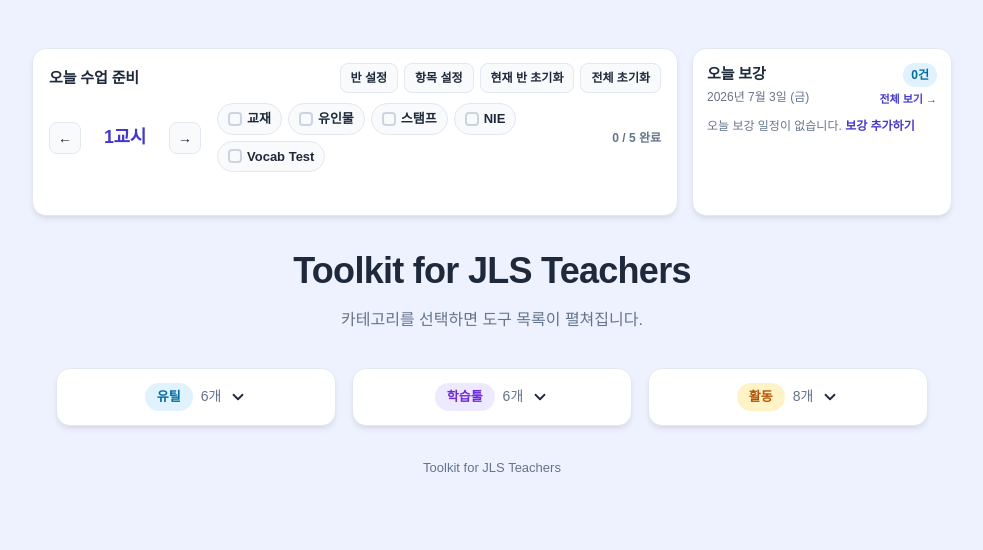
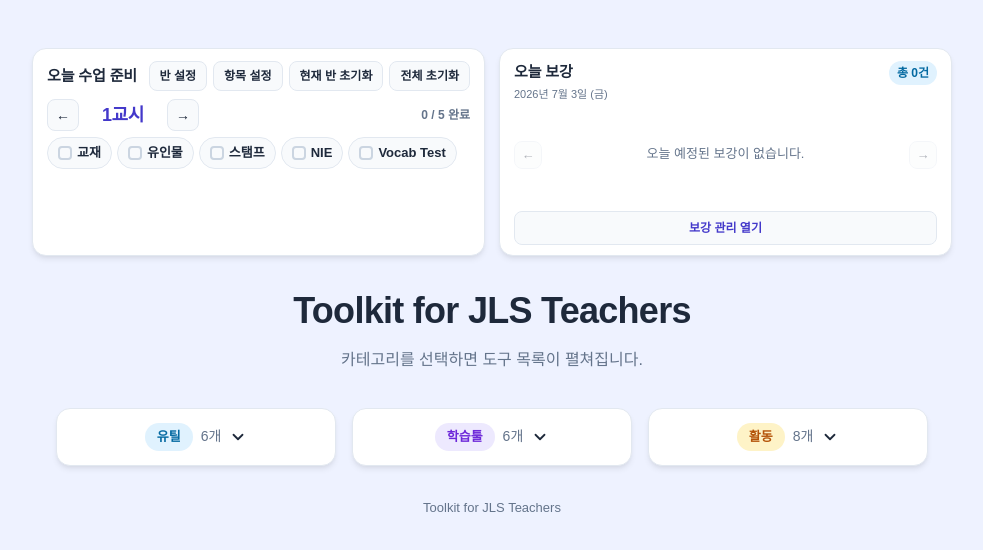
Before and after one commit to EthanT1619/teacher-toolkit, a plain HTML site: page index.html in a window 1280 px wide. Shown: the whole page, without its empty margins (148-1131 px from the left). Drawn offline with Linux system fonts and the light colour scheme.

Commit message:
Add files via upload

```diff
--- a/index.html
+++ b/index.html
@@ -187,22 +187,20 @@
       color: var(--text-muted);
     }
 
-    /* ── 상단: 수업 준비 + 오늘 보강 ── */
+    /* ── 상단 대시보드 (고정 높이 2컬럼) ── */
     .home-top-row {
-      display: flex;
-      align-items: stretch;
+      --dashboard-h: 208px;
+      display: grid;
+      grid-template-columns: 1fr 1fr;
       gap: 14px;
+      height: var(--dashboard-h);
       margin-bottom: 28px;
     }
 
-    .home-top-row__checklist {
-      flex: 1;
+    .home-top-row__checklist,
+    .home-top-row__makeup {
       min-width: 0;
-    }
-
-    .home-top-row__makeup {
-      flex: 0 0 260px;
-      width: 260px;
+      height: var(--dashboard-h);
     }
 
     /* ── 오늘 수업 준비 체크리스트 ── */
@@ -211,8 +209,11 @@
       border: 1px solid var(--border);
       border-radius: var(--radius);
       box-shadow: var(--shadow);
-      padding: 14px 16px 12px;
-      height: 100%;
+      padding: 12px 14px 10px;
+      height: var(--dashboard-h);
+      display: flex;
+      flex-direction: column;
+      overflow: hidden;
     }
 
     .prep-checklist__top {
@@ -220,8 +221,9 @@
       flex-wrap: wrap;
       align-items: center;
       justify-content: space-between;
-      gap: 8px 12px;
-      margin-bottom: 10px;
+      gap: 6px 10px;
+      margin-bottom: 8px;
+      flex-shrink: 0;
     }
 
     .prep-checklist__title {
@@ -263,10 +265,19 @@
     }
 
     .prep-checklist__main {
+      flex: 1;
+      min-height: 0;
       display: flex;
-      flex-wrap: wrap;
+      flex-direction: column;
+      gap: 6px;
+    }
+
+    .prep-checklist__nav-row {
+      display: flex;
       align-items: center;
-      gap: 10px 16px;
+      justify-content: space-between;
+      gap: 8px;
+      flex-shrink: 0;
     }
 
     .prep-checklist__nav {
@@ -313,10 +324,13 @@
     .prep-checklist__items {
       display: flex;
       flex-wrap: wrap;
-      align-items: center;
-      gap: 6px;
+      align-content: flex-start;
+      align-items: flex-start;
+      gap: 5px;
       flex: 1;
-      min-width: 0;
+      min-height: 0;
+      overflow-y: auto;
+      padding-right: 2px;
     }
 
     .prep-checklist__chip {
@@ -373,11 +387,11 @@
     }
 
     .prep-checklist__progress {
-      margin-left: auto;
       font-size: 0.75rem;
       font-weight: 600;
       color: var(--text-muted);
       white-space: nowrap;
+      flex-shrink: 0;
     }
 
     .prep-checklist-dialog {
@@ -447,25 +461,22 @@
       line-height: 1.4;
     }
 
-    /* ── 오늘 보강 위젯 (makeup-scheduler 연동) ── */
+    /* ── 오늘 보강 위젯 (캐러셀) ── */
     .makeup-widget {
       background: var(--surface);
       border: 1px solid var(--border);
       border-radius: var(--radius);
       box-shadow: var(--shadow);
-      padding: 14px 14px 12px;
-      height: 100%;
+      padding: 12px 14px 10px;
+      height: var(--dashboard-h);
       display: flex;
       flex-direction: column;
-      min-height: 168px;
+      overflow: hidden;
     }
 
     .makeup-widget__top {
-      display: flex;
-      flex-direction: column;
-      gap: 6px;
-      margin-bottom: 8px;
       flex-shrink: 0;
+      margin-bottom: 6px;
     }
 
     .makeup-widget__head {
@@ -482,17 +493,9 @@
     }
 
     .makeup-widget__date {
-      font-size: 0.75rem;
+      font-size: 0.6875rem;
       color: var(--text-muted);
       margin-top: 2px;
-    }
-
-    .makeup-widget__meta {
-      display: flex;
-      flex-direction: column;
-      align-items: flex-end;
-      gap: 4px;
-      flex-shrink: 0;
     }
 
     .makeup-widget__count {
@@ -503,18 +506,7 @@
       padding: 3px 8px;
       border-radius: 999px;
       white-space: nowrap;
-    }
-
-    .makeup-widget__link {
-      font-size: 0.6875rem;
-      font-weight: 700;
-      color: #4338ca;
-      text-decoration: none;
-      white-space: nowrap;
-    }
-
-    .makeup-widget__link:hover {
-      text-decoration: underline;
+      flex-shrink: 0;
     }
 
     .makeup-widget__overlap {
@@ -522,9 +514,9 @@
       font-weight: 600;
       color: #b45309;
       background: var(--activity-bg);
-      padding: 5px 8px;
+      padding: 4px 8px;
       border-radius: 8px;
-      margin-bottom: 6px;
+      margin-bottom: 4px;
       flex-shrink: 0;
       line-height: 1.35;
     }
@@ -533,67 +525,85 @@
       display: none;
     }
 
-    .makeup-widget__list {
-      list-style: none;
+    .makeup-widget__body {
+      flex: 1;
+      min-height: 0;
       display: flex;
       flex-direction: column;
-      gap: 5px;
+      gap: 4px;
+    }
+
+    .makeup-widget__carousel {
       flex: 1;
       min-height: 0;
-      overflow-y: auto;
+      display: grid;
+      grid-template-columns: 28px 1fr 28px;
+      align-items: center;
+      gap: 6px;
     }
 
-    .makeup-widget__empty {
-      font-size: 0.75rem;
-      color: var(--text-muted);
-      padding: 2px 0;
-      line-height: 1.45;
+    .makeup-widget__arrow {
+      width: 28px;
+      height: 28px;
+      border: 1px solid var(--border);
+      border-radius: 8px;
+      background: #f8fafc;
+      color: var(--text);
+      font-size: 0.8125rem;
+      cursor: pointer;
+      display: flex;
+      align-items: center;
+      justify-content: center;
+      flex-shrink: 0;
+      transition: background 0.15s ease, border-color 0.15s ease;
     }
 
-    .makeup-widget__empty a {
-      color: #4338ca;
-      font-weight: 600;
-      text-decoration: none;
+    .makeup-widget__arrow:hover:not(:disabled) {
+      background: var(--util-bg);
+      border-color: #7dd3fc;
     }
 
-    .makeup-widget__empty a:hover {
-      text-decoration: underline;
+    .makeup-widget__arrow:disabled {
+      opacity: 0.35;
+      cursor: not-allowed;
     }
 
-    .makeup-widget__item-link {
+    .makeup-widget__slide {
+      min-width: 0;
+      height: 100%;
       display: flex;
-      flex-direction: column;
-      align-items: flex-start;
-      gap: 3px;
-      padding: 7px 9px;
+      align-items: center;
+      justify-content: center;
+    }
+
+    .makeup-widget__card {
+      width: 100%;
+      padding: 8px 10px;
       border: 1px solid var(--border);
       border-radius: 8px;
       background: #f8fafc;
       text-decoration: none;
       color: inherit;
+      display: flex;
+      flex-direction: column;
+      gap: 3px;
       transition: background 0.15s ease, border-color 0.15s ease;
     }
 
-    .makeup-widget__item-link:hover {
+    a.makeup-widget__card:hover {
       background: var(--util-bg);
       border-color: #7dd3fc;
     }
 
-    .makeup-widget__item--completed .makeup-widget__item-link {
-      opacity: 0.72;
-      background: #f1f5f9;
+    .makeup-widget__card--completed {
+      opacity: 0.75;
     }
 
-    .makeup-widget__item--cancelled .makeup-widget__item-link {
+    .makeup-widget__card--cancelled {
       opacity: 0.55;
-      background: #f1f5f9;
     }
 
-    .makeup-widget__dot {
-      display: none;
-    }
-
-    .makeup-widget__row {
+    .makeup-widget__card-row {
       display: flex;
       align-items: center;
       gap: 6px;
@@ -607,7 +617,7 @@
     }
 
     .makeup-widget__name {
-      font-size: 0.75rem;
+      font-size: 0.8125rem;
       font-weight: 700;
       line-height: 1.3;
     }
@@ -628,19 +638,57 @@
       flex-shrink: 0;
     }
 
-    .makeup-widget__item--scheduled .makeup-widget__status {
+    .makeup-widget__card--scheduled .makeup-widget__status {
       background: #fef3c7;
       color: #b45309;
     }
 
-    .makeup-widget__item--completed .makeup-widget__status {
+    .makeup-widget__card--completed .makeup-widget__status {
       background: #dcfce7;
       color: #15803d;
     }
 
-    .makeup-widget__item--cancelled .makeup-widget__status {
+    .makeup-widget__card--cancelled .makeup-widget__status {
       background: #f1f5f9;
       color: #94a3b8;
+    }
+
+    .makeup-widget__empty {
+      font-size: 0.8125rem;
+      color: var(--text-muted);
+      text-align: center;
+      line-height: 1.45;
+      padding: 0 4px;
+    }
+
+    .makeup-widget__index {
+      font-size: 0.6875rem;
+      font-weight: 700;
+      color: var(--text-muted);
+      text-align: center;
+      flex-shrink: 0;
+    }
+
+    .makeup-widget__open-btn {
+      display: flex;
+      align-items: center;
+      justify-content: center;
+      margin-top: 6px;
+      padding: 7px 10px;
+      border: 1px solid var(--border);
+      border-radius: 8px;
+      background: #f8fafc;
+      color: #4338ca;
+      font-size: 0.75rem;
+      font-weight: 700;
+      text-decoration: none;
+      flex-shrink: 0;
+      transition: background 0.15s ease, border-color 0.15s ease;
+    }
+
+    .makeup-widget__open-btn:hover {
+      background: #eef2ff;
+      border-color: #c7d2fe;
     }
 
     @media (max-width: 640px) {
@@ -676,17 +724,18 @@
       }
 
       .home-top-row {
-        flex-direction: column;
+        grid-template-columns: 1fr;
+        height: auto;
       }
 
+      .home-top-row__checklist,
       .home-top-row__makeup {
-        flex: none;
-        width: 100%;
-        min-height: 0;
+        height: 208px;
       }
 
+      .prep-checklist,
       .makeup-widget {
-        min-height: 0;
+        height: 208px;
       }
     }
   </style>
@@ -706,13 +755,15 @@
             </div>
           </div>
           <div class="prep-checklist__main">
-            <div class="prep-checklist__nav">
-              <button type="button" class="prep-checklist__arrow" id="btnPrevClass" aria-label="이전 반">←</button>
-              <span class="prep-checklist__class-name" id="currentClassName">—</span>
-              <button type="button" class="prep-checklist__arrow" id="btnNextClass" aria-label="다음 반">→</button>
+            <div class="prep-checklist__nav-row">
+              <div class="prep-checklist__nav">
+                <button type="button" class="prep-checklist__arrow" id="btnPrevClass" aria-label="이전 반">←</button>
+                <span class="prep-checklist__class-name" id="currentClassName">—</span>
+                <button type="button" class="prep-checklist__arrow" id="btnNextClass" aria-label="다음 반">→</button>
+              </div>
+              <span class="prep-checklist__progress" id="checklistProgress"></span>
             </div>
             <div class="prep-checklist__items" id="checklistItems"></div>
-            <span class="prep-checklist__progress" id="checklistProgress"></span>
           </div>
         </section>
       </div>
@@ -725,14 +776,19 @@
                 <h2 class="makeup-widget__title">오늘 보강</h2>
                 <p class="makeup-widget__date" id="makeupWidgetDate"></p>
               </div>
-              <div class="makeup-widget__meta">
-                <span class="makeup-widget__count" id="makeupWidgetCount">0건</span>
-                <a class="makeup-widget__link" href="./makeup-scheduler/">전체 보기 →</a>
-              </div>
+              <span class="makeup-widget__count" id="makeupWidgetCount">총 0건</span>
             </div>
           </div>
           <p class="makeup-widget__overlap makeup-widget__overlap--hidden" id="makeupWidgetOverlap"></p>
-          <ul class="makeup-widget__list" id="makeupWidgetList"></ul>
+          <div class="makeup-widget__body">
+            <div class="makeup-widget__carousel">
+              <button type="button" class="makeup-widget__arrow" id="makeupWidgetPrev" aria-label="이전 보강">←</button>
+              <div class="makeup-widget__slide" id="makeupWidgetSlide"></div>
+              <button type="button" class="makeup-widget__arrow" id="makeupWidgetNext" aria-label="다음 보강">→</button>
+            </div>
+            <span class="makeup-widget__index" id="makeupWidgetIndex"></span>
+          </div>
+          <a class="makeup-widget__open-btn" href="./makeup-scheduler/">보강 관리 열기</a>
         </section>
       </div>
     </div>
--- a/shared/makeup-scheduler-widget.js
+++ b/shared/makeup-scheduler-widget.js
@@ -1,6 +1,7 @@
 (function initMakeupSchedulerWidget() {
   const STORAGE_KEY = "makeup-scheduler-schedules";
   const APP_HREF = "./makeup-scheduler/";
+  const AUTO_INTERVAL_MS = 2000;
 
   const STATUS_LABELS = {
     scheduled: "예정",
@@ -12,10 +13,17 @@
     date: document.getElementById("makeupWidgetDate"),
     count: document.getElementById("makeupWidgetCount"),
     overlap: document.getElementById("makeupWidgetOverlap"),
-    list: document.getElementById("makeupWidgetList"),
+    slide: document.getElementById("makeupWidgetSlide"),
+    index: document.getElementById("makeupWidgetIndex"),
+    prev: document.getElementById("makeupWidgetPrev"),
+    next: document.getElementById("makeupWidgetNext"),
   };
 
-  if (!els.list) return;
+  if (!els.slide) return;
+
+  let todaySchedules = [];
+  let currentIndex = 0;
+  let autoTimer = null;
 
   function loadSchedulesFromStorage() {
     try {
@@ -39,9 +47,7 @@
 
   function addMinutes(timeStr, minutes) {
     const parts = timeStr.split(":").map(Number);
-    const h = parts[0];
-    const m = parts[1];
-    const total = h * 60 + m + minutes;
+    const total = parts[0] * 60 + parts[1] + minutes;
     const nh = Math.floor(total / 60) % 24;
     const nm = total % 60;
     return String(nh).padStart(2, "0") + ":" + String(nm).padStart(2, "0");
@@ -57,12 +63,9 @@
 
   function formatDateKorean(dateStr) {
     const parts = dateStr.split("-").map(Number);
-    const y = parts[0];
-    const m = parts[1];
-    const d = parts[2];
     const dayNames = ["일", "월", "화", "수", "목", "금", "토"];
-    const date = new Date(y, m - 1, d);
-    return y + "년 " + m + "월 " + d + "일 (" + dayNames[date.getDay()] + ")";
+    const date = new Date(parts[0], parts[1] - 1, parts[2]);
+    return parts[0] + "년 " + parts[1] + "월 " + parts[2] + "일 (" + dayNames[date.getDay()] + ")";
   }
 
   function getStartTime(schedule) {
@@ -101,26 +104,20 @@
       .sort(compareByTime);
   }
 
-  function countScheduled(schedules) {
-    return schedules.filter(function (schedule) { return schedule.status === "scheduled"; }).length;
-  }
-
   function detectOverlap(schedules) {
     const active = schedules.filter(function (schedule) { return schedule.status !== "cancelled"; });
     if (active.length < 2) return 0;
 
-    const sorted = active.slice().sort(compareByTime);
     let maxLanes = 1;
+    for (let i = 0; i < active.length; i += 1) {
+      let lanes = 1;
+      const aStart = getStartTime(active[i]);
+      const aEnd = getEndTime(active[i]) || addMinutes(aStart, 50);
 
-    for (let i = 0; i < sorted.length; i += 1) {
-      let lanes = 1;
-      const aStart = getStartTime(sorted[i]);
-      const aEnd = getEndTime(sorted[i]) || addMinutes(aStart, 50);
-
-      for (let j = 0; j < sorted.length; j += 1) {
+      for (let j = 0; j < active.length; j += 1) {
         if (i === j) continue;
-        const bStart = getStartTime(sorted[j]);
-        const bEnd = getEndTime(sorted[j]) || addMinutes(bStart, 50);
+        const bStart = getStartTime(active[j]);
+        const bEnd = getEndTime(active[j]) || addMinutes(bStart, 50);
         if (aStart < bEnd && bStart < aEnd) lanes += 1;
       }
       if (lanes > maxLanes) maxLanes = lanes;
@@ -129,24 +126,93 @@
     return maxLanes > 1 ? maxLanes : 0;
   }
 
+  function stopAutoRotate() {
+    if (autoTimer !== null) {
+      clearInterval(autoTimer);
+      autoTimer = null;
+    }
+  }
+
+  function startAutoRotate() {
+    stopAutoRotate();
+    if (todaySchedules.length <= 1) return;
+    autoTimer = setInterval(function () {
+      goToNextSchedule(true);
+    }, AUTO_INTERVAL_MS);
+  }
+
+  function clampCurrentIndex() {
+    if (todaySchedules.length === 0) {
+      currentIndex = 0;
+      return;
+    }
+    if (currentIndex >= todaySchedules.length) {
+      currentIndex = 0;
+    }
+    if (currentIndex < 0) {
+      currentIndex = todaySchedules.length - 1;
+    }
+  }
+
+  function renderScheduleCard(schedule) {
+    const status = schedule.status || "scheduled";
+    const statusLabel = STATUS_LABELS[status] || status;
+    return (
+      '<a class="makeup-widget__card makeup-widget__card--' + escapeHtml(status) + '" href="' + APP_HREF + '">' +
+        '<div class="makeup-widget__card-row">' +
+          '<span class="makeup-widget__time">' + escapeHtml(formatTimeRange(schedule)) + "</span>" +
+          '<span class="makeup-widget__status">' + escapeHtml(statusLabel) + "</span>" +
+        "</div>" +
+        '<span class="makeup-widget__name">' + escapeHtml(schedule.studentName || "-") + "</span>" +
+        '<span class="makeup-widget__class">' + escapeHtml(schedule.className || "-") + "</span>" +
+      "</a>"
+    );
+  }
+
+  function renderCarouselView() {
+    const total = todaySchedules.length;
+    const hasItems = total > 0;
+
+    if (els.prev) els.prev.disabled = !hasItems || total <= 1;
+    if (els.next) els.next.disabled = !hasItems || total <= 1;
+
+    if (els.index) {
+      els.index.textContent = hasItems ? (currentIndex + 1) + " / " + total : "";
+    }
+
+    if (!hasItems) {
+      els.slide.innerHTML = '<p class="makeup-widget__empty">오늘 예정된 보강이 없습니다.</p>';
+      return;
+    }
+
+    els.slide.innerHTML = renderScheduleCard(todaySchedules[currentIndex]);
+  }
+
+  function goToPrevSchedule(manual) {
+    if (todaySchedules.length === 0) return;
+    if (manual) stopAutoRotate();
+    currentIndex = (currentIndex - 1 + todaySchedules.length) % todaySchedules.length;
+    renderCarouselView();
+    if (manual) startAutoRotate();
+  }
+
+  function goToNextSchedule(fromAuto) {
+    if (todaySchedules.length === 0) return;
+    if (!fromAuto) stopAutoRotate();
+    currentIndex = (currentIndex + 1) % todaySchedules.length;
+    renderCarouselView();
+    if (!fromAuto) startAutoRotate();
+  }
+
   function renderMakeupWidget() {
     const todayStr = formatTodayDateString();
-    const schedules = getTodaySchedules();
-    const scheduledCount = countScheduled(schedules);
-    const overlapLanes = detectOverlap(schedules);
+    todaySchedules = getTodaySchedules();
+    clampCurrentIndex();
 
     if (els.date) els.date.textContent = formatDateKorean(todayStr);
+    if (els.count) els.count.textContent = "총 " + todaySchedules.length + "건";
 
-    if (els.count) {
-      if (schedules.length === 0) {
-        els.count.textContent = "0건";
-      } else if (scheduledCount === schedules.length) {
-        els.count.textContent = "예정 " + scheduledCount + "건";
-      } else {
-        els.count.textContent = "예정 " + scheduledCount + "건 · 전체 " + schedules.length + "건";
-      }
-    }
-
+    const overlapLanes = detectOverlap(todaySchedules);
     if (els.overlap) {
       if (overlapLanes > 1) {
         els.overlap.textContent = "같은 시간대 보강 " + overlapLanes + "건 — 일정 겹침 확인";
@@ -157,41 +223,35 @@
       }
     }
 
-    if (schedules.length === 0) {
-      els.list.innerHTML =
-        '<li class="makeup-widget__empty">' +
-          "오늘 보강 일정이 없습니다." +
-          ' <a href="' + APP_HREF + '">보강 추가하기</a>' +
-        "</li>";
-      return;
-    }
-
-    els.list.innerHTML = schedules.map(function (schedule) {
-      const status = schedule.status || "scheduled";
-      const statusLabel = STATUS_LABELS[status] || status;
-      return (
-        '<li class="makeup-widget__item makeup-widget__item--' + escapeHtml(status) + '">' +
-          '<a class="makeup-widget__item-link" href="' + APP_HREF + '">' +
-            '<div class="makeup-widget__row">' +
-              '<span class="makeup-widget__time">' + escapeHtml(formatTimeRange(schedule)) + "</span>" +
-              '<span class="makeup-widget__status">' + escapeHtml(statusLabel) + "</span>" +
-            "</div>" +
-            '<span class="makeup-widget__name">' + escapeHtml(schedule.studentName || "-") + "</span>" +
-            '<span class="makeup-widget__class">' + escapeHtml(schedule.className || "-") + "</span>" +
-          "</a>" +
-        "</li>"
-      );
-    }).join("");
+    renderCarouselView();
+    startAutoRotate();
   }
 
   function bindMakeupWidgetEvents() {
+    if (els.prev) {
+      els.prev.addEventListener("click", function () {
+        goToPrevSchedule(true);
+      });
+    }
+
+    if (els.next) {
+      els.next.addEventListener("click", function () {
+        goToNextSchedule(false);
+      });
+    }
+
     window.addEventListener("storage", function (event) {
       if (event.key === STORAGE_KEY) renderMakeupWidget();
     });
 
     window.addEventListener("focus", renderMakeupWidget);
+
     document.addEventListener("visibilitychange", function () {
-      if (!document.hidden) renderMakeupWidget();
+      if (document.hidden) {
+        stopAutoRotate();
+      } else {
+        renderMakeupWidget();
+      }
     });
   }
 
```
